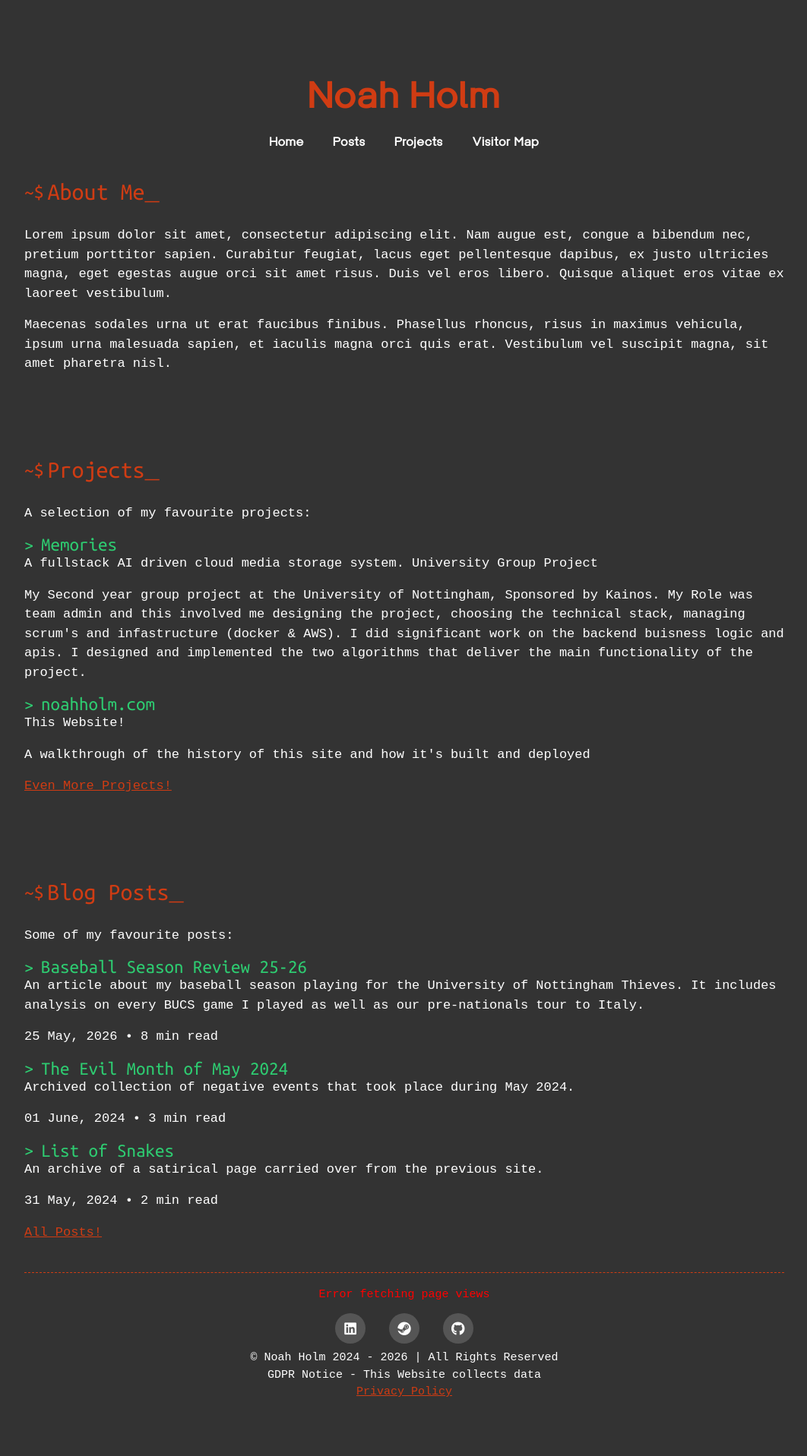
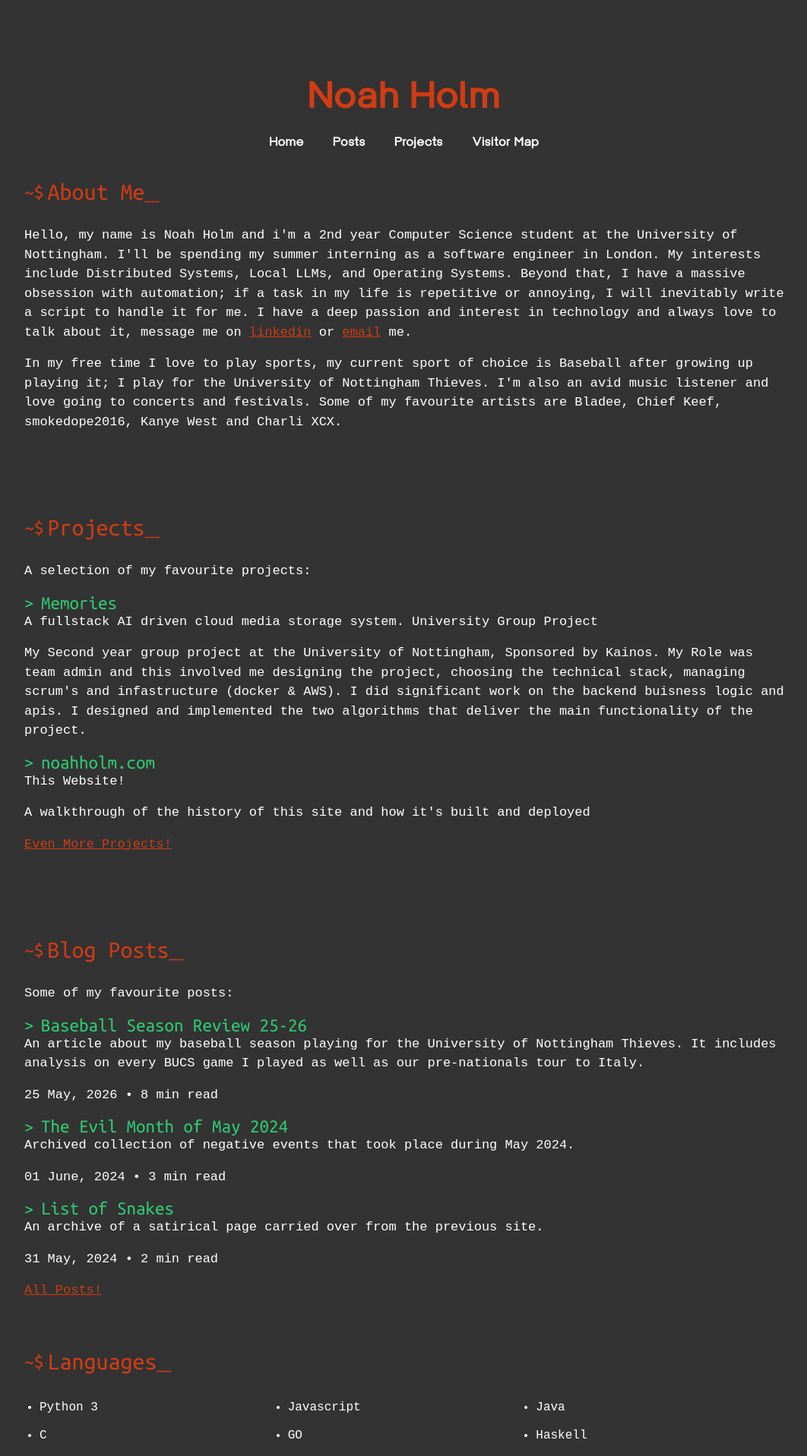
Before and after one commit to noahatholm/noahholm.com, a Jekyll site: the page built from index.html, in a window 1280 px wide. Shown: the top 1917 px of the page at 76% size, without its empty margins (108-1170 px from the left). Built offline with Jekyll 4.4.1, drawn with Linux system fonts in a browser that asks for light colours; a script that is not in the unit is left out; before the commit the page ends 1879 px from its top, so only the background shows below that; some of the changed text lies outside the part shown.

Commit message:
improved index.html

```diff
--- a/_posts/2026-05-25-baseball2526.html
+++ b/_posts/2026-05-25-baseball2526.html
@@ -90,7 +90,7 @@ favourite: true
     <h2>Nationals</h2>
     <h4>2nd May - 3rd May</h4>
 
-    <p>Thanks to topping our division, we headed into Nationals pretty confident. Our group consisted of UCL, Cardiff, and Edinburgh—all teams we believed we could beat.</p>
+    <p>Thanks to topping our division, we headed into Nationals pretty confident. Our group consisted of UCL, Cardiff, and Edinburgh all teams we believed we could beat.</p>
 
     <div class="portrait-block">
         <table class="tournament-groups">
--- a/css/styles.css
+++ b/css/styles.css
@@ -272,3 +272,31 @@ a.markdown-text:hover h2 {
 ul.box-list li{
     margin: 10px 0;
 }
+
+
+
+
+.three-grid {
+    display: flex;
+    flex-wrap: wrap; /* Allows wrapping on smaller screens */
+    list-style-type: disc;
+    padding-left: 1.25rem; /* Moves the bullets cleanly inward */
+    margin: 1.5rem 0;
+    font-family: var(--font-family), monospace; /* Matches your portfolio look */
+    font-size: 16px;
+    line-height: 2; /* Creates comfortable vertical line height spacing */
+}
+
+/* Forces each list item to take up exactly 1/3 of the row width on desktop */
+.three-grid li {
+    flex: 0 0 33.333%;
+    color: var(--text-color, #ffffff);
+    box-sizing: border-box;
+    padding-right: 1rem;
+}
+
+@media (max-width: 650px) {
+    .three-grid li {
+        flex: 0 0 100%; /* Stacks beautifully full-width on mobile */
+    }
+}
--- a/index.html
+++ b/index.html
@@ -4,9 +4,9 @@ title: "Noah Home"
 ---
 <main>
   <h1 class="terminal-text">About Me</h1>
-  <p>Lorem ipsum dolor sit amet, consectetur adipiscing elit. Nam augue est, congue a bibendum nec, pretium porttitor sapien. Curabitur feugiat, lacus eget pellentesque dapibus, ex justo ultricies magna, eget egestas augue orci sit amet risus. Duis vel eros libero. Quisque aliquet eros vitae ex laoreet vestibulum.</p>
+  <p>Hello, my name is Noah Holm and i'm a 2nd year Computer Science student at the University of Nottingham. I'll be spending my summer interning as a software engineer in London. My interests include Distributed Systems, Local LLMs, and Operating Systems. Beyond that, I have a massive obsession with automation; if a task in my life is repetitive or annoying, I will inevitably write a script to handle it for me. I have a deep passion and interest in technology and always love to talk about it, message me on <a class="link" href="https://www.linkedin.com/in/noah-holm/" >linkedin</a> or <a class="link" href="#contact">email</a> me.</p>
 
-  <p>Maecenas sodales urna ut erat faucibus finibus. Phasellus rhoncus, risus in maximus vehicula, ipsum urna malesuada sapien, et iaculis magna orci quis erat. Vestibulum vel suscipit magna, sit amet pharetra nisl.</p>
+  <p>In my free time I love to play sports, my current sport of choice is Baseball after growing up playing it; I play for the University of Nottingham Thieves. I'm also an avid music listener and love going to concerts and festivals. Some of my favourite artists are Bladee, Chief Keef, smokedope2016, Kanye West and Charli XCX.</p>
 
   <br><br>
 
@@ -72,4 +72,61 @@ title: "Noah Home"
 
   </div>
 
+  <h1 class="terminal-text">Languages</h1>
+  <ul class="three-grid">
+    <li>Python 3</li>
+    <li>Javascript</li>
+    <li>Java</li>
+
+    <li>C</li>
+    <li>GO</li>
+    <li>Haskell</li>
+
+    <li>C#</li>
+    <li>Bash</li>
+    <li>PostgreSQL</li>
+
+    <li>HTML</li>
+    <li>CSS</li>
+    <li>LaTeX</li>
+  </ul>
+
+  <h1 class="terminal-text">Tools / Software</h1>
+  <ul class="three-grid">
+    <li>Docker</li>
+    <li>Git</li>
+    <li>AWS EC2</li>
+
+    <li>AWS S3</li>
+    <li>AWS Cloudfront</li>
+    <li>Cloudflare</li>
+
+    <li>Wordpress</li>
+    <li>SSH</li>
+    <li>Github</li>
+
+    <li>Gitlab</li>
+    <li>Nginx</li>
+    <li>LetEncrypt</li>
+
+    <li>Certbot</li>
+    <li>Frida</li>
+    <li>VSCode</li>
+
+    <li>IntelliJ</li>
+  </ul>
+
+  <h1 class="terminal-text">Operating Systems</h1>
+  <ul class="three-grid">
+    <li>Debian</li>
+    <li>Ubuntu</li>
+    <li>Windows 10/11</li>
+    <li>Amazon Linux</li>
+  </ul>
+
+  <h1 class="terminal-text" id="contact">Contact</h1>
+  <p><a class="link" href="mailto:noah@noahholm.com">noah@noahholm.com</a></p>
+
+
+
 </main>
```
Also changed, not shown: other parts of _posts/2026-05-25-baseball2526.html (+1 -1 lines).
